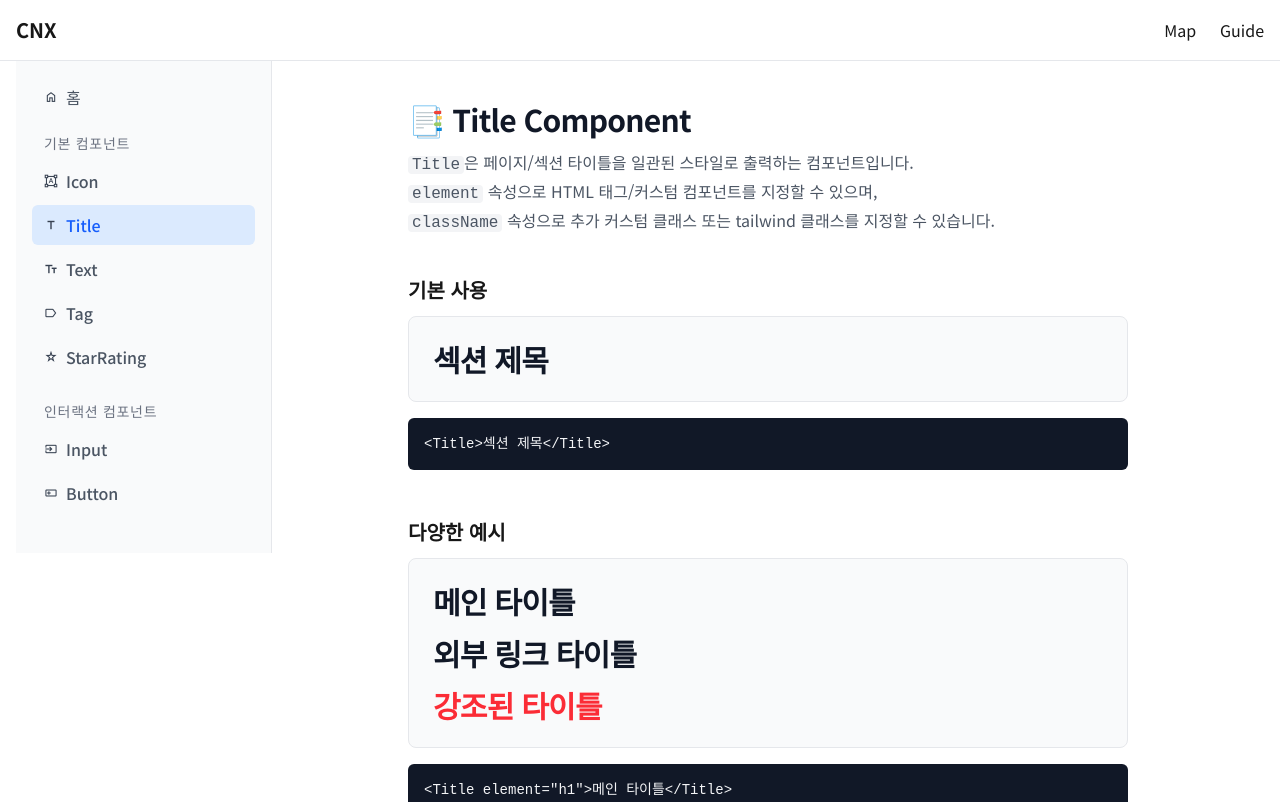
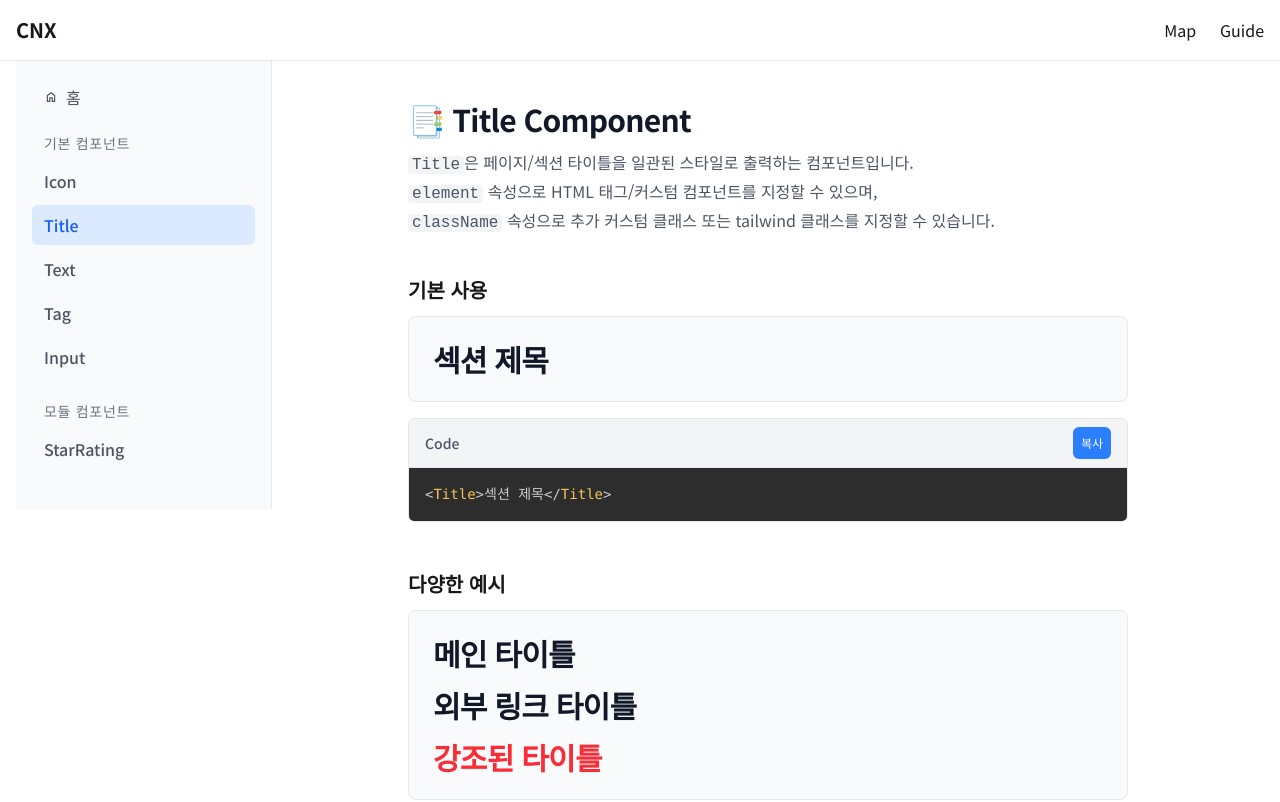
Before and after one commit to Starfish-122/CNX, a Next.js app: page /guide/title in a window 1280 px wide. Shown: the top 802 px of the page. Built offline with nearby package versions, Linux system fonts and the light colour scheme.

Commit message:
feat: CodeBlock 추가 및 ExampleCard 개선

```diff
--- a/src/components/guide/ExampleCard.tsx
+++ b/src/components/guide/ExampleCard.tsx
@@ -1,13 +1,8 @@
 'use client';
 import React from 'react';
+import CodeBlock from '../utils/CodeBlock';
 
-export default function ExampleCard({
-  demo,
-  code,
-}: {
-  demo?: React.ReactNode;
-  code?: string;
-}) {
+export default function ExampleCard({ demo, code }: { demo?: React.ReactNode; code?: string }) {
     return (
         <>
             {demo && (
@@ -15,11 +10,8 @@ export default function ExampleCard({
                     {demo}
                 </div>
             )}
-      {code && (
-        <pre className="bg-gray-900 text-gray-100 text-sm rounded-md p-4 mt-4 overflow-x-auto">
-          {code}
-        </pre>
-      )}
+
+            {code && <CodeBlock className="mt-4" code={code || ''} language="tsx" />}
         </>
     );
 }
--- /dev/null
+++ b/src/components/guide/index.ts
@@ -0,0 +1,6 @@
+import GuideLayout from './GuideLayout';
+import GuideSection from './GuideSection';
+import ExampleCard from './ExampleCard';
+import PropsTable from './PropsTable';
+import CodeTag from './CodeTag';
+export { GuideLayout, GuideSection, ExampleCard, PropsTable, CodeTag };
--- /dev/null
+++ b/src/components/utils/CodeBlock.tsx
@@ -0,0 +1,59 @@
+import React, { useState } from 'react';
+import { Prism as SyntaxHighlighter } from 'react-syntax-highlighter';
+import { tomorrow } from 'react-syntax-highlighter/dist/esm/styles/prism';
+
+interface CodeBlockProps {
+    code: string;
+    language?: string;
+    title?: string;
+    className?: string;
+}
+
+export default function CodeBlock({
+    code,
+    language = 'tsx',
+    title = 'Code',
+    className = '',
+}: CodeBlockProps) {
+    const [copied, setCopied] = useState<boolean>(false);
+
+    const handleCopy = async (): Promise<void> => {
+        try {
+            await navigator.clipboard.writeText(code);
+            setCopied(true);
+            setTimeout(() => setCopied(false), 2000);
+        } catch (err) {
+            console.error('복사 실패!:', err);
+        }
+    };
+
+    return (
+        <div className={`relative ${className}`}>
+            <div className="border border-gray-200 rounded-md overflow-hidden">
+                <div className="bg-gray-100 px-4 py-2 border-b border-gray-200 flex justify-between items-center">
+                    <span className="text-sm font-medium text-gray-600">{title}</span>
+                    <button
+                        className="bg-blue-500 text-white text-xs p-2 rounded-md cursor-pointer hover:bg-blue-600"
+                        onClick={handleCopy}
+                    >
+                        {copied ? '복사됨!' : '복사'}
+                    </button>
+                </div>
+                <SyntaxHighlighter
+                    language={language}
+                    style={tomorrow}
+                    customStyle={{
+                        padding: '1rem',
+                        margin: 0,
+                        fontSize: '0.875rem',
+                        whiteSpace: 'pre-wrap',
+                        wordWrap: 'break-word',
+                        wordBreak: 'break-all',
+                    }}
+                >
+                    {code}
+                </SyntaxHighlighter>
+            </div>
+        </div>
+    );
+}
--- /dev/null
+++ b/src/components/utils/index.ts
@@ -0,0 +1,3 @@
+import CodeBlock from './CodeBlock';
+
+export default CodeBlock;
--- a/src/routes/config.ts
+++ b/src/routes/config.ts
@@ -39,22 +39,19 @@ export const navLinks: NavLink[] = [
  */
 export const sidebarCategories: SidebarCategory[] = [
     {
-        id: 'base',
+        id: 'atoms',
         name: '기본 컴포넌트',
         items: [
-            { name: 'Icon', path: '/guide/icon', icon: 'format_shapes' },
-            { name: 'Title', path: '/guide/title', icon: 'title' },
-            { name: 'Text', path: '/guide/text', icon: 'text_fields' },
-            { name: 'Tag', path: '/guide/tag', icon: 'label' },
-            { name: 'StarRating', path: '/guide/star-rating', icon: 'star_rate' },
+            { name: 'Icon', path: '/guide/icon' },
+            { name: 'Title', path: '/guide/title' },
+            { name: 'Text', path: '/guide/text' },
+            { name: 'Tag', path: '/guide/tag' },
+            { name: 'Input', path: '/guide/input' },
         ],
     },
     {
-        id: 'interactive',
-        name: '인터랙션 컴포넌트',
-        items: [
-            { name: 'Input', path: '/guide/input', icon: 'input' },
-            { name: 'Button', path: '/guide/button', icon: 'buttons_alt' },
-        ],
+        id: 'molecule',
+        name: '모듈 컴포넌트',
+        items: [{ name: 'StarRating', path: '/guide/star-rating' }],
     },
 ];
```
Lines whose indentation alone changed are shown as unchanged.
